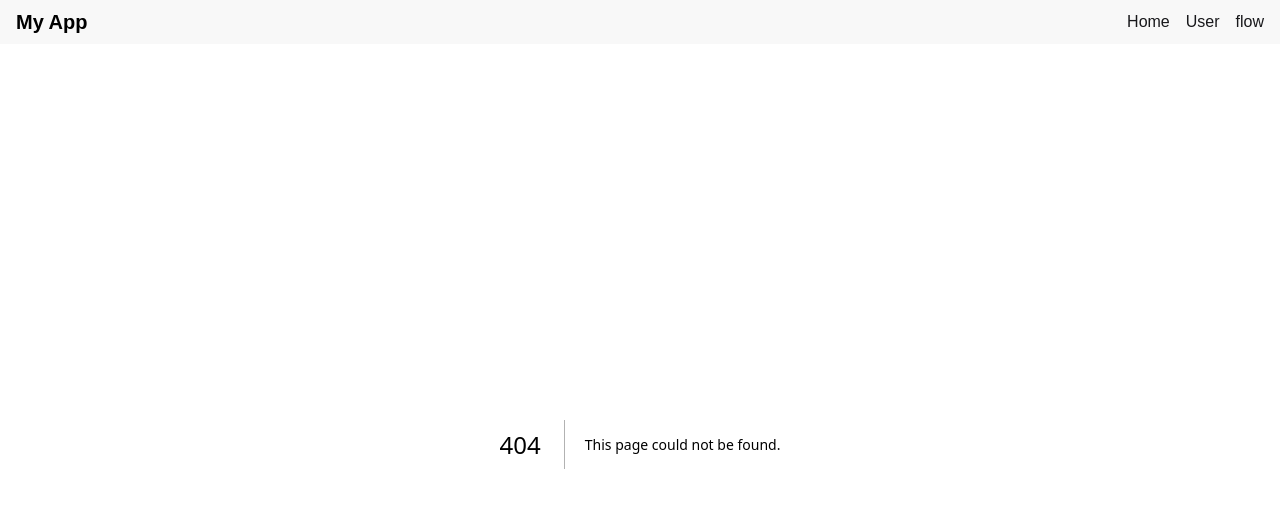
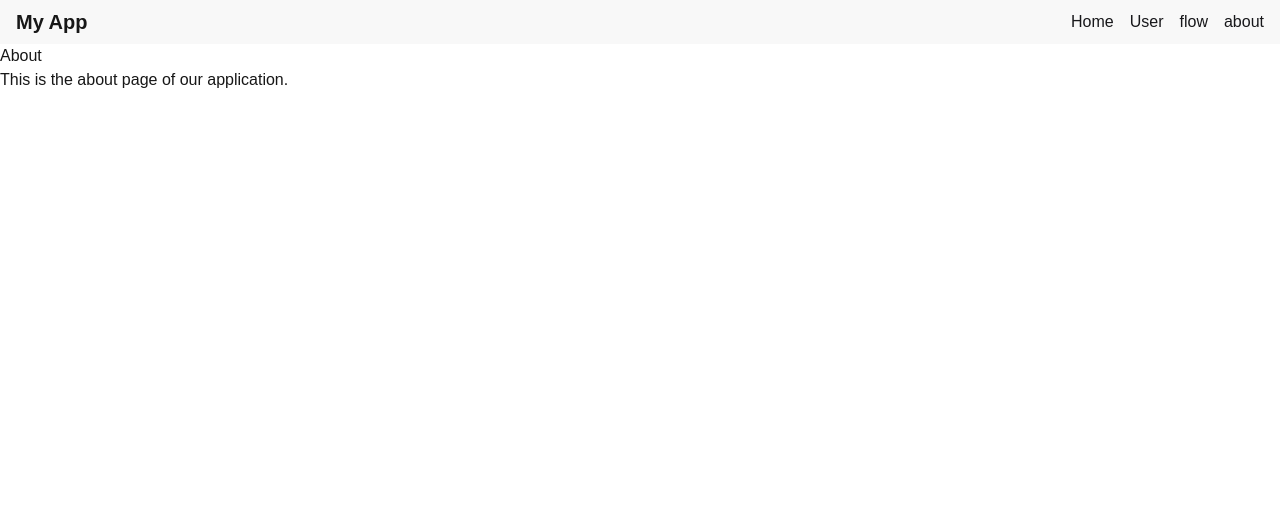
Before and after one commit to coderHDY/awsome-tailwind, a Next.js app: page /about in a window 1280 px wide. Before the commit this address had no page. Shown: the top 508 px of the page. Built offline with nearby package versions, Linux system fonts and the light colour scheme.

Commit message:
feat: loading 层级问题

```diff
--- /dev/null
+++ b/app/(main)/about/loading.tsx
@@ -0,0 +1,25 @@
+import React from "react";
+
+const Loading = () => {
+  return (
+    <>
+      <style>{`
+        @keyframes spin {
+          0% { transform: rotate(0deg); }
+          100% { transform: rotate(360deg); }
+        }
+      `}</style>
+
+      <div className="flex items-center justify-center h-screen bg-black">
+        <div
+          className="w-12 h-12 rounded-full border-4 border-t-transparent border-purple-500"
+          style={{
+            animation: "spin 1s linear infinite",
+          }}
+        ></div>
+      </div>
+    </>
+  );
+};
+
+export default Loading;
--- /dev/null
+++ b/app/(main)/about/page.tsx
@@ -0,0 +1,11 @@
+const page = async () => {
+  await new Promise((resolve) => setTimeout(resolve, 2000));
+  return (
+    <div>
+      <h1>About</h1>
+      <p>This is the about page of our application.</p>
+    </div>
+  );
+};
+
+export default page;
--- a/app/(main)/user/page.tsx
+++ b/app/(main)/user/page.tsx
@@ -2,7 +2,7 @@
 import UserInfo from "./UserInfo";
 
 const Page = async () => {
-  await new Promise((resolve) => setTimeout(resolve, 20000)); // Simulate a delay
+  await new Promise((resolve) => setTimeout(resolve, 2000)); // Simulate a delay
   return (
     <div>
       <h1>User About</h1>
--- a/app/layout.js
+++ b/app/layout.js
@@ -36,6 +36,9 @@ export default function RootLayout({ children }) {
             <Link href="/flow" className="text-base-content">
               flow
             </Link>
+            <Link href="/about" className="text-base-content">
+              about
+            </Link>
           </nav>
         </header>
         {children}
```
